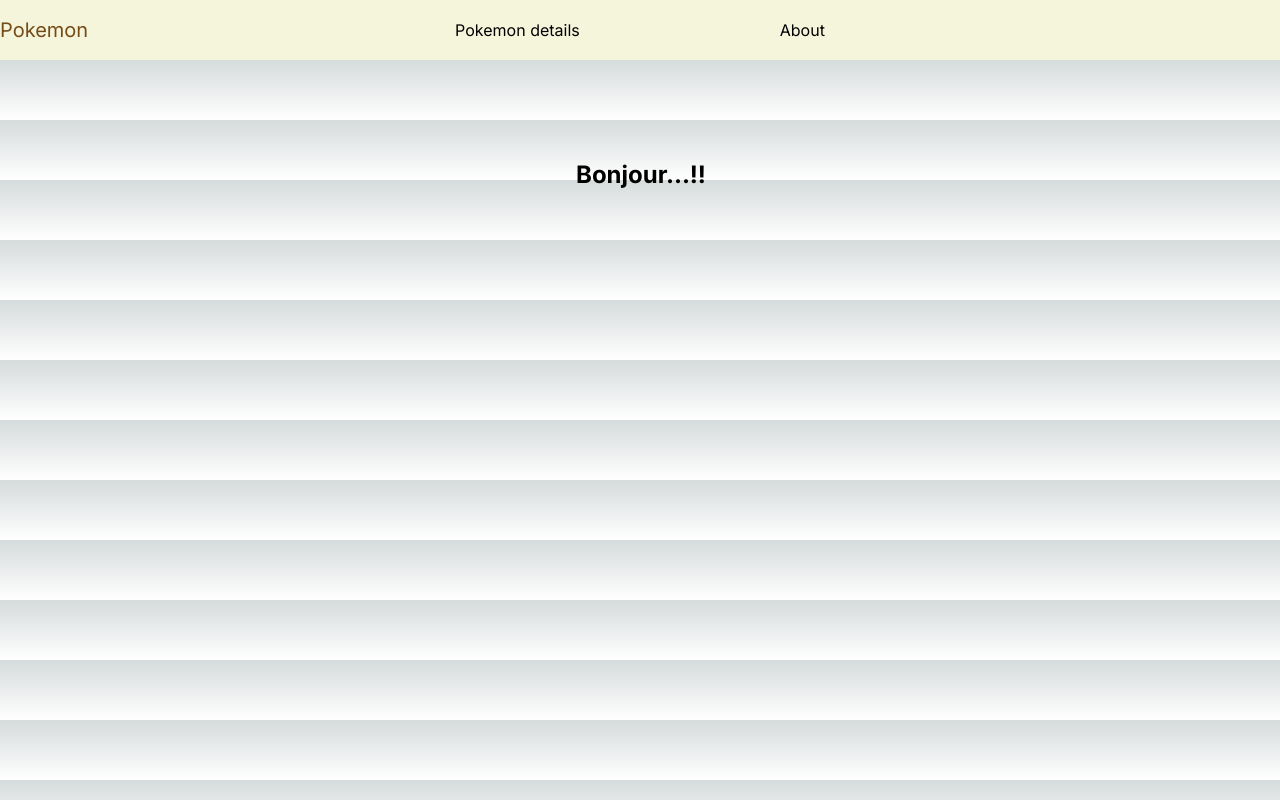
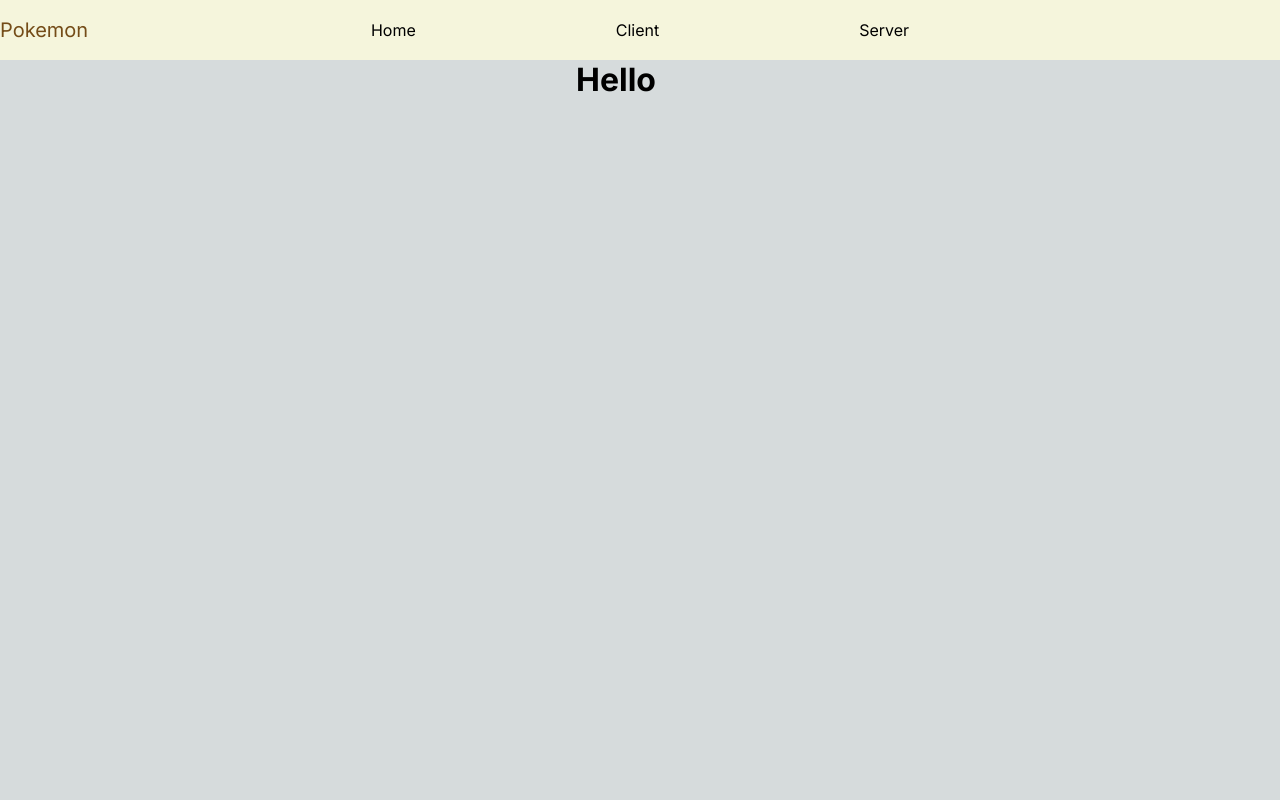
Before and after one commit to mampiononavoahary/pokemon-std, a Next.js app: page / in a window 1280 px wide. Built offline with nearby package versions, Linux system fonts and the light colour scheme.

Commit message:
style: change style of navbar

```diff
--- a/app/home.css
+++ b/app/home.css
@@ -5,12 +5,14 @@
 .nav{
     display: flex;
     flex-direction: row;
+    position: fixed;
     background-color: beige;
     color: black;
     justify-content: center;
     gap: 200px;
     align-items: center;
     height: 60px;
+    width: 100%;
 }
 .logo{
     position: absolute;
@@ -25,11 +27,12 @@
     justify-content: center;
     align-items: center;
     flex-wrap: wrap;
-    gap: 50px;
+    gap: 40px;
 }
 h1{
     position: fixed;
     margin-left: 45%;
+    margin-top: 60px;
 }
 .pokemon{
     margin-top: 100px;
@@ -47,7 +50,7 @@ h1{
     display: block;
     margin: auto;
     background-color: rgb(7, 250, 7);
-
+    cursor: pointer;
 }
 p{
     display: flex;
--- a/app/layout.tsx
+++ b/app/layout.tsx
@@ -1,6 +1,8 @@
 import type { Metadata } from "next";
 import { Inter } from "next/font/google";
+import Link from "next/link";
 import "./globals.css";
+import "./home.css"
 
 const inter = Inter({ subsets: ["latin"] });
 
@@ -16,7 +18,25 @@ export default function RootLayout({
 }>) {
   return (
     <html lang="en">
-      <body className={inter.className}>{children}</body>
+      <body className={inter.className}>
+      <div className="main">
+        <nav>
+          <ul className="nav">
+             <li className="logo">Pokemon</li>
+             <Link href={"/"}>
+                <li>Home</li>
+             </Link>
+             <Link href={"/client"}>
+                <li>Client</li>
+             </Link>
+             <Link href={"/server"}>
+                <li>Server</li>
+             </Link>
+          </ul>
+        </nav>
+      </div>
+        {children}
+      </body>
     </html>
   );
 }
--- a/app/page.tsx
+++ b/app/page.tsx
@@ -4,19 +4,8 @@ import './home.css'
 
 export default function Home() {
   return (
-    <div className="main">
-        <nav>
-          <ul className="nav">
-             <li className="logo">Pokemon</li>
-             <li>Pokemon details</li>
-             <li>About</li>
-          </ul>
-          <div>
-             <h1 className="hello">
-                 Bonjour...!!
-             </h1>
-          </div>
-        </nav>
-    </div>
+       <div>
+         <h1>Hello</h1>
+       </div>
   );
 }
```
